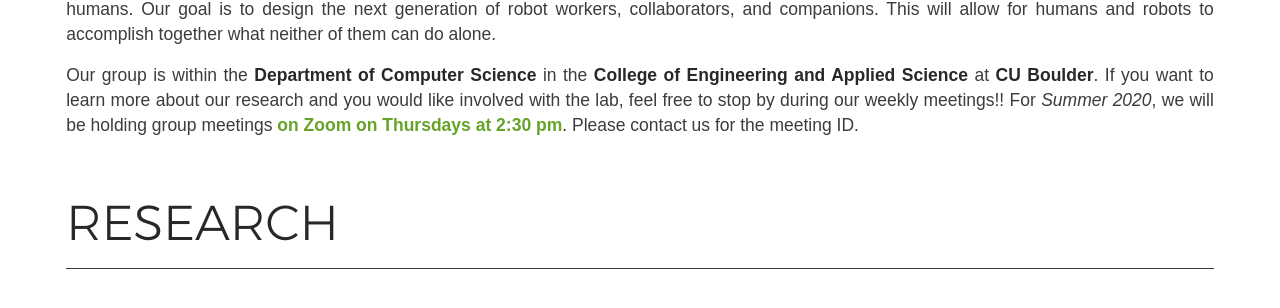
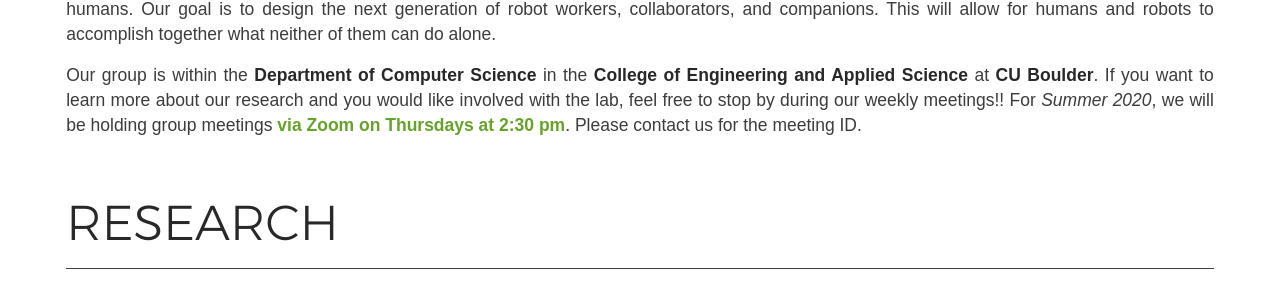
Before and after one commit to HIRO-group/HIRO-group.github.io, a Jekyll site: the page built from index.html, in a window 1280 px wide and 900 px high, scrolled down 938 px. Shown: the part 145-453 px from the top of the window. Built offline with Jekyll 4.4.1, drawn with Linux system fonts in a browser that asks for light colours; nearby versions of some CDN libraries; some web fonts are replaced.

Commit message:
Change a word

```diff
--- a/_config.yml
+++ b/_config.yml
@@ -18,7 +18,7 @@ social:
 
 meetings:
   semester: Summer 2020
-  location: on Zoom on Thursdays at 2:30 pm
+  location: via Zoom on Thursdays at 2:30 pm
   note: "Please contact us for the meeting ID."
 
 logo: /img/logo-square.svg
```
